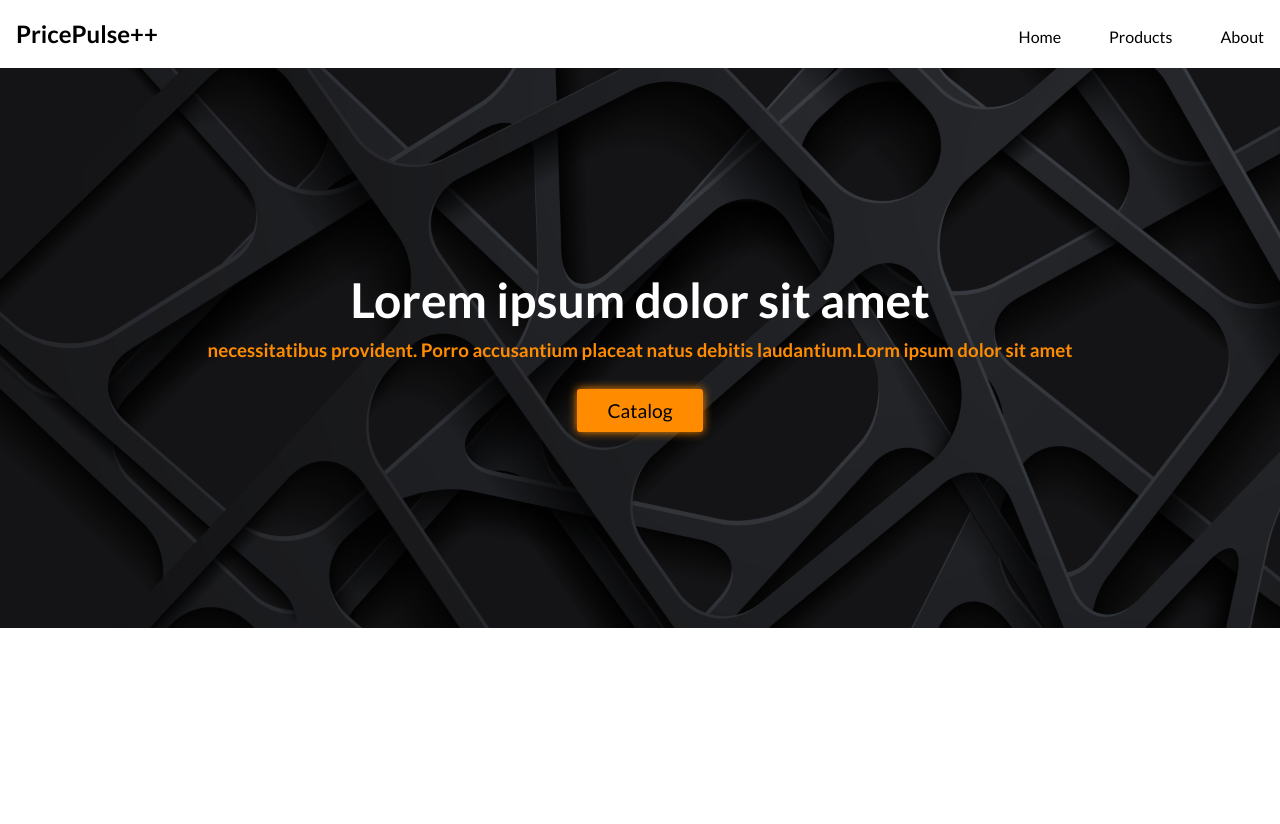
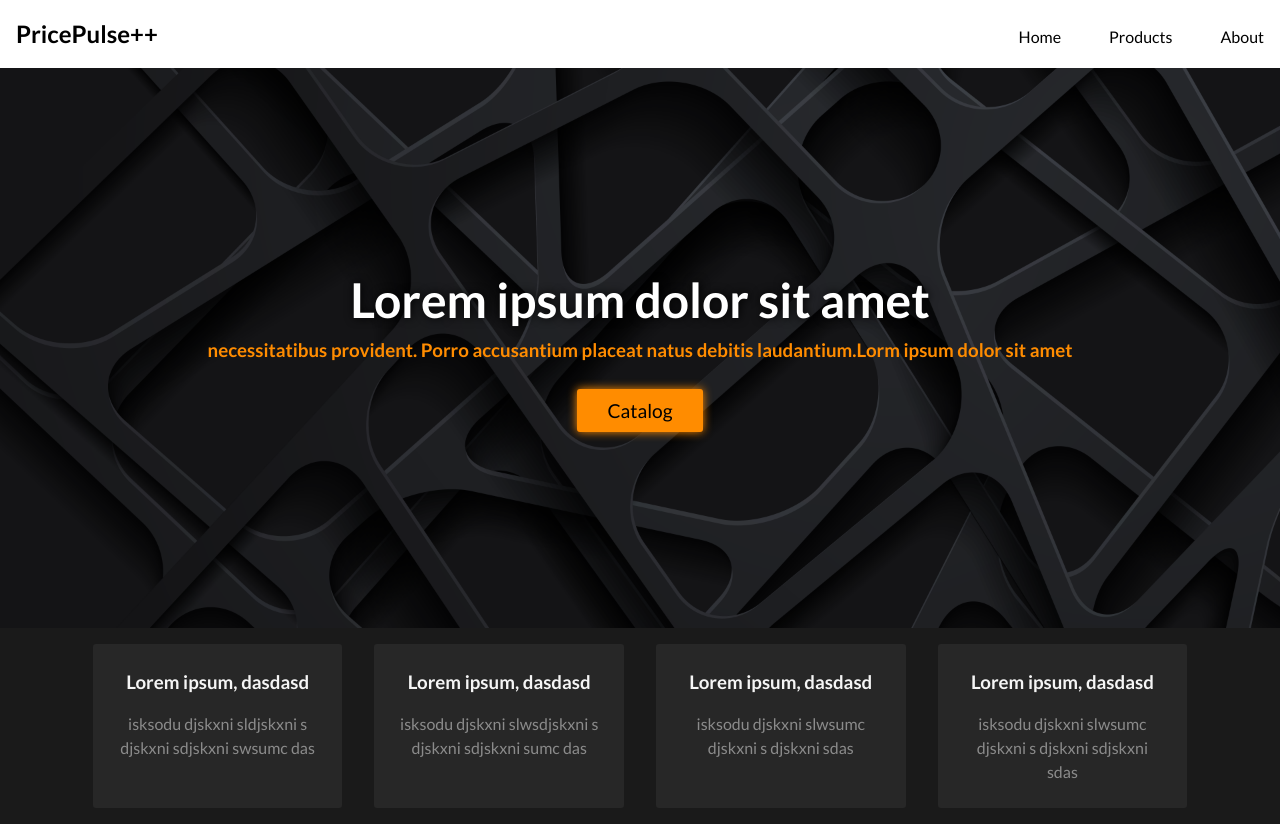
Before and after one commit to NStoyanov95/PricePulse, a React (Vite) app: page / in a window 1280 px wide. Before the commit the page ends 800 px from the top, so only its background shows below. Built offline with nearby package versions, Linux system fonts and the light colour scheme.

Commit message:
Create homepage

```diff
--- a/src/components/Home/Home.jsx
+++ b/src/components/Home/Home.jsx
@@ -16,6 +16,33 @@ const Home = () => {
                     </div>
                     <button className={styles.catalogBtn}>Catalog</button>
                 </section>
+                <section className={styles.whyUsSection}>
+                    <div className={styles.whyUsCard}>
+                        <h3>Lorem ipsum, dasdasd</h3>
+                        <p>
+                            isksodu djskxni sldjskxni s djskxni sdjskxni swsumc
+                            das
+                        </p>
+                    </div>
+                    <div className={styles.whyUsCard}>
+                        <h3>Lorem ipsum, dasdasd</h3>
+                        <p>
+                            isksodu djskxni slwsdjskxni s djskxni sdjskxni sumc
+                            das
+                        </p>
+                    </div>
+                    <div className={styles.whyUsCard}>
+                        <h3>Lorem ipsum, dasdasd</h3>
+                        <p>isksodu djskxni slwsumc djskxni s djskxni sdas</p>
+                    </div>
+                    <div className={styles.whyUsCard}>
+                        <h3>Lorem ipsum, dasdasd</h3>
+                        <p>
+                            isksodu djskxni slwsumc djskxni s djskxni sdjskxni
+                            sdas
+                        </p>
+                    </div>
+                </section>
             </section>
         </>
     );
--- a/src/components/Home/Home.module.css
+++ b/src/components/Home/Home.module.css
@@ -11,6 +11,7 @@
 }
 .mainHeading h1 {
     font-size: 3em;
+    text-shadow: black 1px 0 10px;
 }
 .mainHeading h3 {
     color: darkorange;
@@ -24,5 +25,26 @@
     box-shadow: 0 0 10px 0 darkorange;
 }
 .catalogBtn:hover {
-    box-shadow: 0 0 25px 0 darkorange;
+    box-shadow: 0 0 15px 0 darkorange;
 }
+
+.whyUsSection {
+    background-color: rgb(26, 26, 26);
+    display: flex;
+    justify-content: center;
+    gap: 2em;
+    padding: 1em;
+}
+.whyUsCard {
+    display: flex;
+    flex-direction: column;
+    gap: 1em;
+    background-color: rgb(39, 39, 39);
+    color: whitesmoke;
+    padding: 1.5em;
+    flex: 0 0 20%;
+    border-radius: 3px;
+}
+.whyUsCard > p {
+    color: rgb(139, 139, 139);
+}
```
